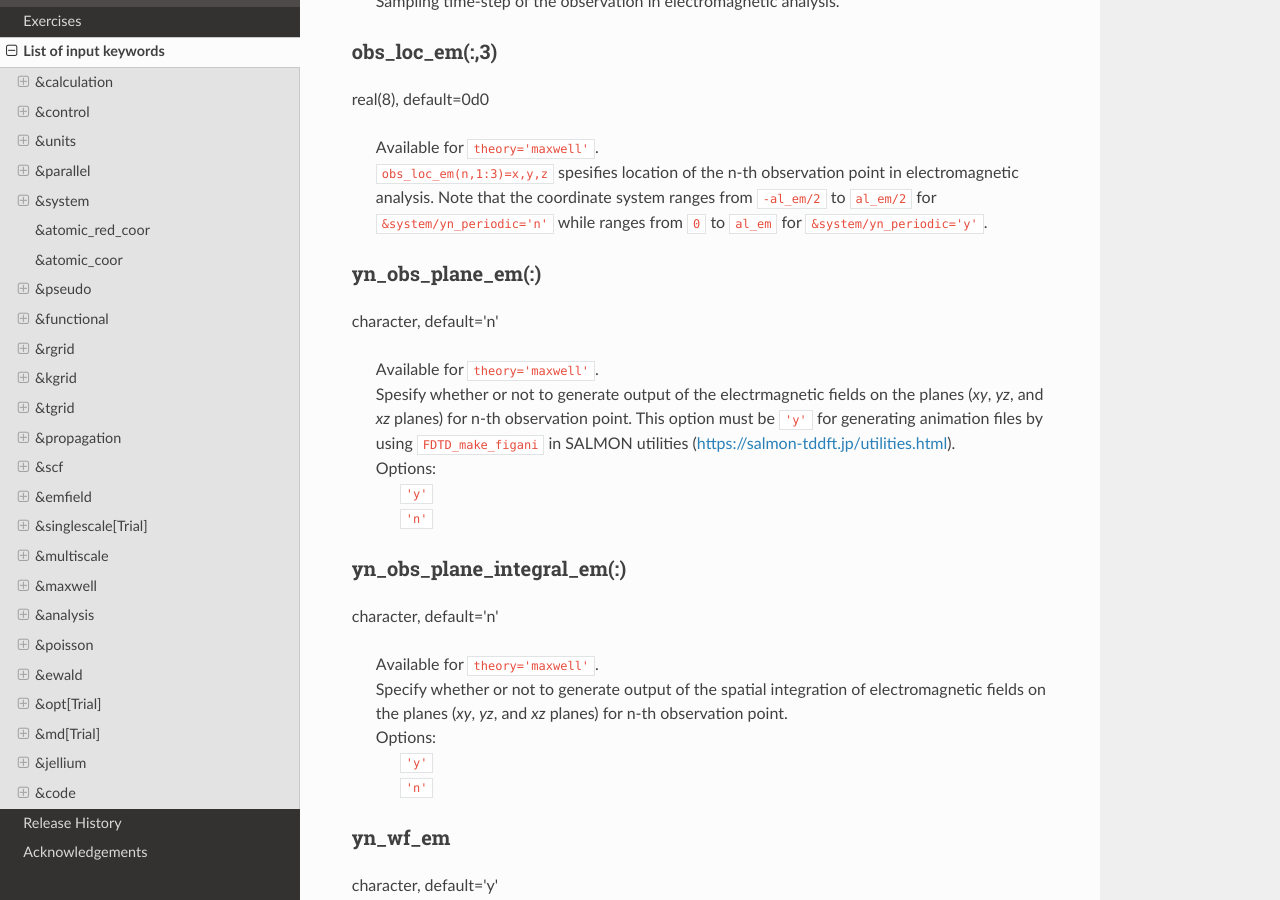
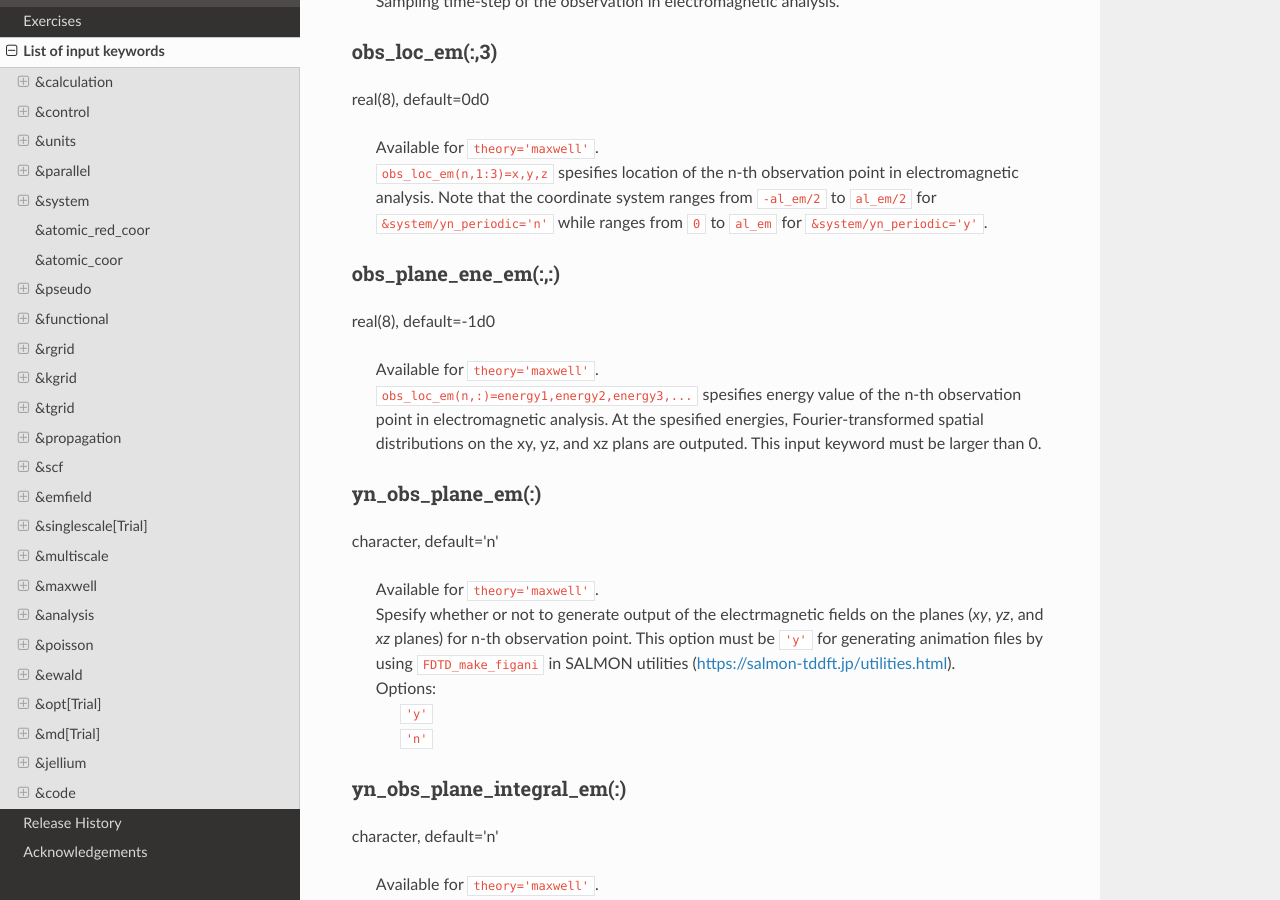
Before and after one commit to SALMON-TDDFT/SALMON-DOCS, a Sphinx documentation site: the page built from source/input_keyword_list.rst, in a window 1280 px wide and 900 px high, scrolled down 35060 px. Built offline with Sphinx 7.4.7 and the Read the Docs theme 2.0.0, drawn with Linux system fonts in a browser that asks for light colours; formulas are drawn with MathJax 3.

Commit message:
Update input_keyword_list.rst

```diff
--- a/source/input_keyword_list.rst
+++ b/source/input_keyword_list.rst
@@ -1795,6 +1795,16 @@ real(8), default=0d0
    | Available for ``theory='maxwell'``.
    | ``obs_loc_em(n,1:3)=x,y,z`` spesifies location of the n-th observation point in electromagnetic analysis. Note that the coordinate system ranges from ``-al_em/2`` to ``al_em/2`` for ``&system/yn_periodic='n'`` while ranges from ``0`` to ``al_em`` for ``&system/yn_periodic='y'``.
 
+.. _obs_loc_em(:,3):
+
+obs_plane_ene_em(:,:)
+^^^^^^^^^^^^^^^
+
+real(8), default=-1d0
+
+   | Available for ``theory='maxwell'``.
+   | ``obs_loc_em(n,:)=energy1,energy2,energy3,...`` spesifies energy value of the n-th observation point in electromagnetic analysis. At the spesified energies, Fourier-transformed spatial distributions on the xy, yz, and xz plans are outputed. This input keyword must be larger than 0.
+
 .. _yn_obs_plane_em(:):
 
 yn_obs_plane_em(:)
```
